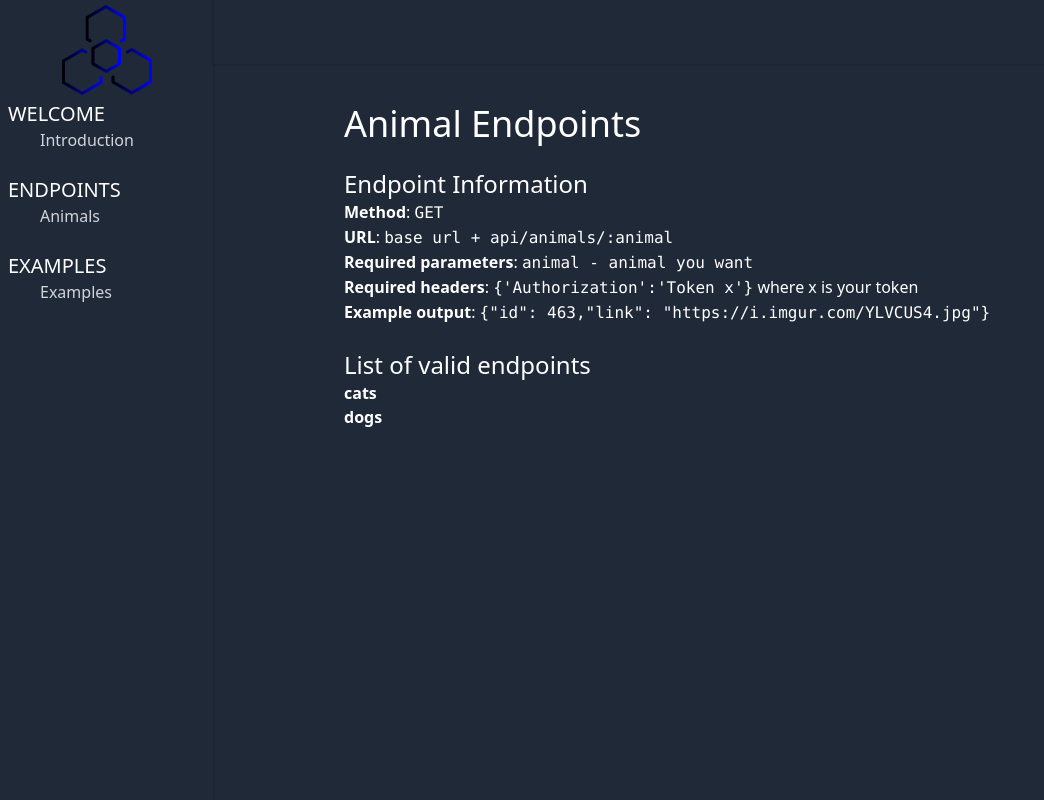
After one commit to SauciucIonut/the-diverse-api, a Django app: page /documentation/animals in a window 1280 px wide. The commit adds this page. Shown: the whole page, without its empty margins (0-1044 px from the left). Run offline with Django 3.2, Linux system fonts and the light colour scheme.

Commit message:
added views and urls for documentation endpoints and examples added links to documentation navbar created animals and examples templates, edited welcome template

```diff
--- a/the_diverse_api/api/templates/documentation.html
+++ b/the_diverse_api/api/templates/documentation.html
@@ -34,19 +34,19 @@
                         <p class="flex w-full justify-between text-white text-xl px-2">WELCOME</p>
                         <li class="flex w-full justify-between text-gray-300 hover:text-indigo-500 cursor-pointer items-center mb-6">
                             <div class="flex items-center">
-                                <span class="text-base ml-2 px-8">Introduction</span>
+                                <a href="{% url 'documentation' %}"><span class="text-base ml-2 px-8">Introduction</span></a>
                             </div>
                         </li>
                         <p class="flex w-full justify-between text-white text-xl px-2">ENDPOINTS</p>
                         <li class="flex w-full justify-between text-gray-300 hover:text-indigo-500 cursor-pointer items-center mb-6">
                             <div class="flex items-center">
-                                <span class="text-base ml-2 px-8">Animals</span>
+                                <a href="{% url 'documentationanimals' %}"><span class="text-base ml-2 px-8">Animals</span></a>
                             </div>
                         </li>
                         <p class="flex w-full justify-between text-white text-xl px-2">EXAMPLES</p>
                         <li class="flex w-full justify-between text-gray-300 hover:text-indigo-500 cursor-pointer items-center mb-6">
                             <div class="flex items-center">
-                                <span class="text-base ml-2 px-8">Python</span>
+                                <a href="{% url 'documentationexamples' %}"><span class="text-base ml-2 px-8">Examples</span></a>
                             </div>
                         </li>
                     </ul>
@@ -75,19 +75,19 @@
                                     <p class="flex w-full justify-between text-white text-xl px-2">WELCOME</p>
                                     <li class="flex w-full justify-between text-gray-300 hover:text-indigo-500 cursor-pointer items-center mb-6">
                                         <div class="flex items-center">
-                                            <a href="{% url 'documentation' %}"<span class="text-base ml-2 px-8">Introduction</span></a>
+                                            <a href="{% url 'documentation' %}"><span class="text-base ml-2 px-8">Introduction</span></a>
                                         </div>
                                     </li>
                                     <p class="flex w-full justify-between text-white text-xl px-2">ENDPOINTS</p>
                                     <li class="flex w-full justify-between text-gray-300 hover:text-indigo-500 cursor-pointer items-center mb-6">
                                         <div class="flex items-center">
-                                            <span class="text-base ml-2 px-8">Animals</span>
+                                            <a href="{% url 'documentationanimals' %}"><span class="text-base ml-2 px-8">Animals</span></a>
                                         </div>
                                     </li>
                                     <p class="flex w-full justify-between text-white text-xl px-2">EXAMPLES</p>
                                     <li class="flex w-full justify-between text-gray-300 hover:text-indigo-500 cursor-pointer items-center mb-6">
                                         <div class="flex items-center">
-                                            <span class="text-base ml-2 px-8">Python</span>
+                                            <a href="{% url 'documentationexamples' %}"><span class="text-base ml-2 px-8">Examples</span></a>
                                         </div>
                                     </li>
                                 </ul>
--- /dev/null
+++ b/the_diverse_api/api/templates/documentation/animals.html
@@ -0,0 +1,18 @@
+{% extends 'documentation.html' %}
+{% block body %}
+<h1 class="text-white text-4xl">Animal Endpoints</h1><br>
+<h2 class="text-white text-2xl">Endpoint Information</h2>
+<ul class="text-white">
+    <li><b>Method</b>: <code>GET</code></li>
+    <li><b>URL</b>: <code>base url + api/animals/:animal</code></li>
+    <li><b>Required parameters</b>: <code>animal - animal you want</code></li>
+    <li><b>Required headers</b>: <code>{'Authorization':'Token x'}</code> where x is your token</li>
+    <li><b>Example output</b>:
+    <code>{"id": 463,"link": "https://i.imgur.com/YLVCUS4.jpg"}</code></li>
+</ul>
+<br><h2 class="text-white text-2xl">List of valid endpoints</h2>
+<ul class="text-white">
+    <li><b>cats</b></li>
+    <li><b>dogs</b></li>
+</ul>
+{% endblock body %}
--- a/the_diverse_api/api/templates/documentation/welcome.html
+++ b/the_diverse_api/api/templates/documentation/welcome.html
@@ -1,9 +1,8 @@
 {% extends 'documentation.html' %}
-{% load static %}
 {% block body %}
-<h1 class="text-white text-3xl">Introduction</h1><br>
+<h1 class="text-white text-4xl">Introduction</h1><br>
 <p class="text-white">This documentation is meant to give information on how to use the endpoints in this API. If you require examples on how to use this API in your language, go to the Examples section. If you want to add an example in another language than those mentioned, or if you want to improve the current examples, you are free to suggest this on the discord server. This API only uses the GET method for its endpoints.</p>
-<br><h1 class="text-white text-3xl">Errors</h1><br>
+<br><h1 class="text-white text-4xl">Errors</h1><br>
 <h2 class="text-white">1. <code>"detail": "Authentication credentials were not provided."</code></h2>
 <p class="text-white">In order to use the API endpoints, you need an authorization token. In order to get a token, you need to create an account and then head over to the token page. To use the token, please include an Authorization header in your request, example: <code>{'Authorization':'Token x'}</code> where x is your own token.</p>
 {% endblock body %}
--- a/the_diverse_api/api/urls.py
+++ b/the_diverse_api/api/urls.py
@@ -10,6 +10,8 @@ urlpatterns = [
     path('', views.home, name="index"),
     path('endpoints/', views.endpoints, name="endpoints"),
     path('documentation/', views.documentation, name="documentation"),
+    path('documentation/animals', views.documentationanimals, name="documentationanimals"),
+    path('documentation/examples', views.documentationexamples, name="documentationexamples"),
 
     # page to see the token
     path('token/', views.tokenpage, name="tokenpage"),
--- a/the_diverse_api/api/views.py
+++ b/the_diverse_api/api/views.py
@@ -100,6 +100,12 @@ def endpoints(request):
 def documentation(request):
     return render(request, 'documentation/welcome.html')
 
+def documentationanimals(request):
+    return render(request, 'documentation/animals.html')
+
+def documentationexamples(request):
+    return render(request, 'documentation/examples.html')
+
 def tokenpage(request):
     if not request.user.is_authenticated:
         return redirect('login')
```
Also changed, not shown: the_diverse_api/api/templates/documentation/examples.html (added, +10 -0 lines).
